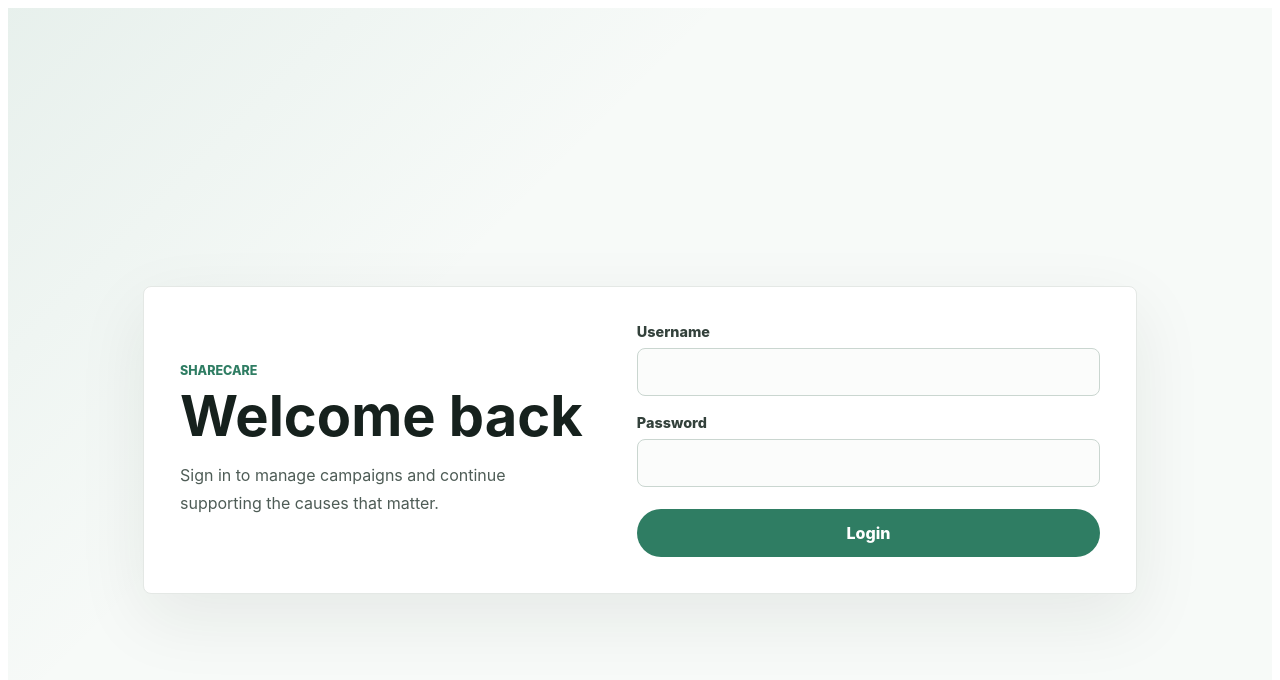
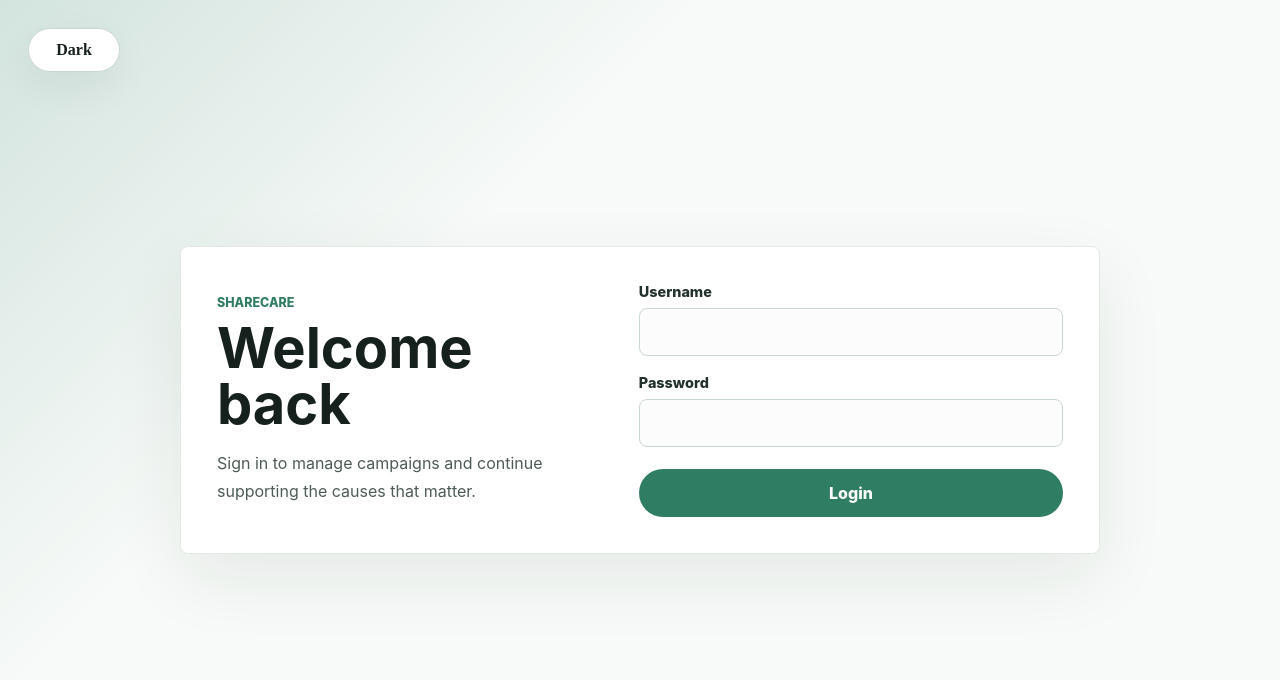
Before and after one commit to Smgit5/sharecare-frontend, an Angular app: page /login in a window 1280 px wide. Shown: the top 680 px of the page. Built offline with nearby package versions, Linux system fonts and the light colour scheme.

Commit message:
Theme toggle added

```diff
--- a/src/app/app.css
+++ b/src/app/app.css
@@ -0,0 +1,36 @@
+.theme-toggle {
+  position: fixed;
+  top: 28px;
+  left: 28px;
+  z-index: 20;
+  min-width: 92px;
+  min-height: 44px;
+  padding: 0 18px;
+  border: 1px solid var(--border-strong);
+  border-radius: 999px;
+  color: var(--text);
+  background: var(--surface);
+  box-shadow: var(--shadow-soft);
+  cursor: pointer;
+  font: inherit;
+  font-weight: 800;
+}
+
+.theme-toggle:hover {
+  background: var(--surface-muted);
+}
+
+.theme-toggle:focus-visible {
+  outline: 3px solid var(--focus-ring);
+  outline-offset: 4px;
+}
+
+@media (max-width: 720px) {
+  .theme-toggle {
+    top: 12px;
+    left: 12px;
+    min-width: 78px;
+    min-height: 40px;
+    padding: 0 14px;
+  }
+}
--- a/src/app/app.html
+++ b/src/app/app.html
@@ -1 +1,13 @@
+<button
+  class="theme-toggle"
+  type="button"
+  [attr.aria-pressed]="theme.mode() === 'dark'"
+  (click)="theme.toggle()">
+  @if (theme.mode() === 'dark') {
+    Light
+  } @else {
+    Dark
+  }
+</button>
+
 <router-outlet></router-outlet>
--- a/src/app/app.ts
+++ b/src/app/app.ts
@@ -1,5 +1,6 @@
-import { Component, signal } from '@angular/core';
+import { Component, inject, signal } from '@angular/core';
 import { RouterOutlet } from '@angular/router';
+import { Theme } from './core/services/theme';
 
 @Component({
   selector: 'app-root',
@@ -9,4 +10,5 @@ import { RouterOutlet } from '@angular/router';
 })
 export class App {
   protected readonly title = signal('sharecare-frontend');
+  protected theme = inject(Theme);
 }
--- /dev/null
+++ b/src/app/core/services/theme.ts
@@ -0,0 +1,35 @@
+import { DOCUMENT } from '@angular/common';
+import { effect, inject, Injectable, signal } from '@angular/core';
+
+type ThemeMode = 'light' | 'dark';
+
+@Injectable({
+  providedIn: 'root',
+})
+export class Theme {
+  private document = inject(DOCUMENT);
+  mode = signal<ThemeMode>(this.getInitialMode());
+
+  constructor() {
+    effect(() => {
+      const mode = this.mode();
+
+      this.document.documentElement.dataset['theme'] = mode;
+      localStorage.setItem('theme', mode);
+    });
+  }
+
+  toggle(): void {
+    this.mode.update((mode) => mode === 'dark' ? 'light' : 'dark');
+  }
+
+  private getInitialMode(): ThemeMode {
+    const storedTheme = localStorage.getItem('theme');
+
+    if (storedTheme === 'dark' || storedTheme === 'light') {
+      return storedTheme;
+    }
+
+    return window.matchMedia('(prefers-color-scheme: dark)').matches ? 'dark' : 'light';
+  }
+}
--- a/src/app/features/auth/login/login.css
+++ b/src/app/features/auth/login/login.css
@@ -3,10 +3,10 @@
   min-height: 100vh;
   place-items: center;
   padding: 32px;
-  color: #16211d;
+  color: var(--text);
   background:
-    linear-gradient(135deg, rgba(47, 125, 99, 0.08), transparent 34%),
-    #f7faf8;
+    linear-gradient(135deg, var(--placeholder-wash), transparent 34%),
+    var(--app-bg);
   font-family:
     Inter, ui-sans-serif, system-ui, -apple-system, BlinkMacSystemFont, "Segoe UI",
     sans-serif;
@@ -19,15 +19,15 @@
   gap: 40px;
   align-items: center;
   padding: 36px;
-  border: 1px solid #e4e8e5;
+  border: 1px solid var(--border);
   border-radius: 8px;
-  background: #ffffff;
-  box-shadow: 0 24px 70px rgba(22, 33, 29, 0.08);
+  background: var(--surface);
+  box-shadow: var(--shadow-strong);
 }
 
 .eyebrow {
   margin: 0 0 10px;
-  color: #2f7d63;
+  color: var(--brand);
   font-size: 0.78rem;
   font-weight: 800;
   letter-spacing: 0;
@@ -44,7 +44,7 @@ h1 {
 .login-copy p:last-child {
   max-width: 360px;
   margin: 18px 0 0;
-  color: #4e5c56;
+  color: var(--muted-strong);
   font-size: 1rem;
   line-height: 1.7;
 }
@@ -60,7 +60,7 @@ h1 {
 }
 
 label {
-  color: #33413b;
+  color: var(--text-soft);
   font-size: 0.9rem;
   font-weight: 800;
 }
@@ -70,16 +70,16 @@ input {
   min-height: 48px;
   box-sizing: border-box;
   padding: 0 14px;
-  border: 1px solid #cad6d0;
+  border: 1px solid var(--border-strong);
   border-radius: 8px;
-  color: #16211d;
-  background: #fbfcfb;
+  color: var(--text);
+  background: var(--surface-muted);
   font: inherit;
 }
 
 input:focus {
-  border-color: #2f7d63;
-  outline: 3px solid rgba(47, 125, 99, 0.16);
+  border-color: var(--brand);
+  outline: 3px solid var(--focus-ring-soft);
 }
 
 button {
@@ -87,19 +87,19 @@ button {
   margin-top: 4px;
   border: 0;
   border-radius: 999px;
-  color: #ffffff;
-  background: #2f7d63;
+  color: var(--on-brand);
+  background: var(--brand);
   cursor: pointer;
   font: inherit;
   font-weight: 800;
 }
 
 button:hover {
-  background: #276a54;
+  background: var(--brand-strong);
 }
 
 button:focus-visible {
-  outline: 3px solid rgba(47, 125, 99, 0.28);
+  outline: 3px solid var(--focus-ring);
   outline-offset: 4px;
 }
 
--- a/src/app/features/campaign/details/details.css
+++ b/src/app/features/campaign/details/details.css
@@ -1,7 +1,7 @@
 .campaign-details {
   width: min(920px, calc(100% - 32px));
   margin: 48px auto;
-  color: #16211d;
+  color: var(--text);
   font-family:
     Inter, ui-sans-serif, system-ui, -apple-system, BlinkMacSystemFont, "Segoe UI",
     sans-serif;
@@ -13,14 +13,14 @@
   gap: 24px;
   align-items: flex-start;
   padding-bottom: 28px;
-  border-bottom: 1px solid #e4e8e5;
+  border-bottom: 1px solid var(--border);
 }
 
 .eyebrow,
 .label {
   display: block;
   margin: 0 0 8px;
-  color: #66736d;
+  color: var(--muted);
   font-size: 0.78rem;
   font-weight: 700;
   letter-spacing: 0;
@@ -38,7 +38,7 @@ h1 {
 .description {
   max-width: 680px;
   margin: 18px 0 0;
-  color: #4e5c56;
+  color: var(--muted-strong);
   font-size: 1.05rem;
   line-height: 1.7;
 }
@@ -46,10 +46,10 @@ h1 {
 .status {
   flex: 0 0 auto;
   padding: 8px 12px;
-  border: 1px solid #cad6d0;
+  border: 1px solid var(--border-strong);
   border-radius: 999px;
-  color: #255747;
-  background: #f4faf7;
+  color: var(--brand-text);
+  background: var(--surface-tint);
   font-size: 0.85rem;
   font-weight: 700;
 }
@@ -64,20 +64,20 @@ h1 {
   aspect-ratio: 16 / 7;
   place-items: center;
   overflow: hidden;
-  border: 1px solid #e4e8e5;
+  border: 1px solid var(--border);
   border-radius: 8px;
   background:
-    linear-gradient(135deg, rgba(47, 125, 99, 0.18), transparent 45%),
-    linear-gradient(315deg, rgba(37, 87, 71, 0.12), transparent 48%),
-    #f4faf7;
+    linear-gradient(135deg, var(--placeholder-wash), transparent 45%),
+    linear-gradient(315deg, var(--placeholder-wash-strong), transparent 48%),
+    var(--surface-tint);
 }
 
 .campaign-image span {
   padding: 10px 14px;
-  border: 1px solid #cad6d0;
+  border: 1px solid var(--border-strong);
   border-radius: 999px;
-  color: #255747;
-  background: rgba(255, 255, 255, 0.78);
+  color: var(--brand-text);
+  background: var(--placeholder-label-bg);
   font-size: 0.85rem;
   font-weight: 800;
 }
@@ -85,10 +85,10 @@ h1 {
 .funding-panel {
   margin: 28px 0;
   padding: 24px;
-  border: 1px solid #e4e8e5;
+  border: 1px solid var(--border);
   border-radius: 8px;
-  background: #ffffff;
-  box-shadow: 0 14px 40px rgba(22, 33, 29, 0.06);
+  background: var(--surface);
+  box-shadow: var(--shadow-soft);
 }
 
 .funding-summary {
@@ -109,7 +109,7 @@ h1 {
   grid-template-columns: minmax(0, 1fr) auto;
   gap: 16px;
   align-items: center;
-  color: #255747;
+  color: var(--brand-text);
   font-weight: 800;
 }
 
@@ -119,21 +119,21 @@ progress {
   overflow: hidden;
   border: 0;
   border-radius: 999px;
-  background: #e8eeeb;
+  background: var(--progress-track);
 }
 
 progress::-webkit-progress-bar {
-  background: #e8eeeb;
+  background: var(--progress-track);
 }
 
 progress::-webkit-progress-value {
   border-radius: 999px;
-  background: #2f7d63;
+  background: var(--brand);
 }
 
 progress::-moz-progress-bar {
   border-radius: 999px;
-  background: #2f7d63;
+  background: var(--brand);
 }
 
 .details-grid {
@@ -145,14 +145,14 @@ progress::-moz-progress-bar {
 article {
   min-height: 120px;
   padding: 20px;
-  border: 1px solid #e4e8e5;
+  border: 1px solid var(--border);
   border-radius: 8px;
-  background: #fbfcfb;
+  background: var(--surface-muted);
 }
 
 article p {
   margin: 0;
-  color: #23312c;
+  color: var(--text-soft);
   font-size: 1rem;
   line-height: 1.5;
 }
@@ -160,13 +160,13 @@ article p {
 article small {
   display: block;
   margin-top: 8px;
-  color: #66736d;
+  color: var(--muted);
   line-height: 1.5;
 }
 
 .loading {
   margin: 0;
-  color: #66736d;
+  color: var(--muted);
   font-size: 1rem;
 }
 
@@ -180,20 +180,20 @@ article small {
   padding: 0 22px;
   border: 0;
   border-radius: 999px;
-  color: #ffffff;
-  background: #2f7d63;
-  box-shadow: 0 14px 34px rgba(47, 125, 99, 0.28);
+  color: var(--on-brand);
+  background: var(--brand);
+  box-shadow: var(--shadow-soft);
   cursor: pointer;
   font: inherit;
   font-weight: 800;
 }
 
 .donate-button:hover {
-  background: #276a54;
+  background: var(--brand-strong);
 }
 
 .donate-button:focus-visible {
-  outline: 3px solid rgba(47, 125, 99, 0.28);
+  outline: 3px solid var(--focus-ring);
   outline-offset: 4px;
 }
 
--- a/src/app/features/campaign/list/list.css
+++ b/src/app/features/campaign/list/list.css
@@ -1,7 +1,7 @@
 .campaign-list {
   width: min(1120px, calc(100% - 32px));
   margin: 48px auto;
-  color: #16211d;
+  color: var(--text);
   font-family:
     Inter, ui-sans-serif, system-ui, -apple-system, BlinkMacSystemFont, "Segoe UI",
     sans-serif;
@@ -13,14 +13,14 @@
   gap: 24px;
   align-items: flex-end;
   padding-bottom: 24px;
-  border-bottom: 1px solid #e4e8e5;
+  border-bottom: 1px solid var(--border);
 }
 
 .eyebrow,
 .label {
   display: block;
   margin: 0 0 8px;
-  color: #66736d;
+  color: var(--muted);
   font-size: 0.78rem;
   font-weight: 700;
   letter-spacing: 0;
@@ -37,7 +37,7 @@ h1 {
 .result-count,
 .state-message {
   margin: 0;
-  color: #66736d;
+  color: var(--muted);
 }
 
 .state-message {
@@ -56,10 +56,10 @@ h1 {
   min-height: 360px;
   flex-direction: column;
   padding: 22px;
-  border: 1px solid #e4e8e5;
+  border: 1px solid var(--border);
   border-radius: 8px;
-  background: #ffffff;
-  box-shadow: 0 14px 40px rgba(22, 33, 29, 0.06);
+  background: var(--surface);
+  box-shadow: var(--shadow-soft);
 }
 
 .card-header {
@@ -73,7 +73,7 @@ h1 {
 .category,
 .status {
   min-width: 0;
-  color: #255747;
+  color: var(--brand-text);
   font-size: 0.78rem;
   font-weight: 800;
 }
@@ -87,14 +87,14 @@ h1 {
 .status {
   flex: 0 0 auto;
   padding: 6px 10px;
-  border: 1px solid #cad6d0;
+  border: 1px solid var(--border-strong);
   border-radius: 999px;
-  background: #f4faf7;
+  background: var(--surface-tint);
 }
 
 h2 {
   margin: 0;
-  color: #16211d;
+  color: var(--text);
   font-size: 1.35rem;
   line-height: 1.2;
 }
@@ -104,7 +104,7 @@ h2 {
   min-height: 4.8em;
   margin: 12px 0 20px;
   overflow: hidden;
-  color: #4e5c56;
+  color: var(--muted-strong);
   line-height: 1.6;
   -webkit-box-orient: vertical;
   -webkit-line-clamp: 3;
@@ -129,7 +129,7 @@ h2 {
   gap: 12px;
   align-items: center;
   margin: 18px 0;
-  color: #255747;
+  color: var(--brand-text);
   font-weight: 800;
 }
 
@@ -139,21 +139,21 @@ progress {
   overflow: hidden;
   border: 0;
   border-radius: 999px;
-  background: #e8eeeb;
+  background: var(--progress-track);
 }
 
 progress::-webkit-progress-bar {
-  background: #e8eeeb;
+  background: var(--progress-track);
 }
 
 progress::-webkit-progress-value {
   border-radius: 999px;
-  background: #2f7d63;
+  background: var(--brand);
 }
 
 progress::-moz-progress-bar {
   border-radius: 999px;
-  background: #2f7d63;
+  background: var(--brand);
 }
 
 button {
@@ -161,15 +161,15 @@ button {
   padding: 0 18px;
   border: 0;
   border-radius: 999px;
-  color: #ffffff;
-  background: #2f7d63;
+  color: var(--on-brand);
+  background: var(--brand);
   cursor: pointer;
   font: inherit;
   font-weight: 800;
 }
 
 button:hover:not(:disabled) {
-  background: #276a54;
+  background: var(--brand-strong);
 }
 
 button:disabled {
@@ -178,7 +178,7 @@ button:disabled {
 }
 
 button:focus-visible {
-  outline: 3px solid rgba(47, 125, 99, 0.28);
+  outline: 3px solid var(--focus-ring);
   outline-offset: 4px;
 }
 
@@ -187,19 +187,19 @@ button:focus-visible {
   justify-content: center;
   gap: 14px;
   align-items: center;
-  color: #4e5c56;
+  color: var(--muted-strong);
   font-weight: 700;
 }
 
 .pagination button {
   min-width: 112px;
-  color: #255747;
-  border: 1px solid #cad6d0;
-  background: #ffffff;
+  color: var(--brand-text);
+  border: 1px solid var(--border-strong);
+  background: var(--surface);
 }
 
 .pagination button:hover:not(:disabled) {
-  background: #f4faf7;
+  background: var(--surface-tint);
 }
 
 @media (max-width: 900px) {
--- a/src/styles.css
+++ b/src/styles.css
@@ -1 +1,63 @@
-/* You can add global styles to this file, and also import other style files */
+:root {
+  color-scheme: light;
+  --app-bg: #f7faf8;
+  --app-bg-soft: #ffffff;
+  --text: #16211d;
+  --text-soft: #23312c;
+  --muted: #66736d;
+  --muted-strong: #4e5c56;
+  --brand: #2f7d63;
+  --brand-strong: #276a54;
+  --brand-text: #255747;
+  --surface: #ffffff;
+  --surface-muted: #fbfcfb;
+  --surface-tint: #f4faf7;
+  --border: #e4e8e5;
+  --border-strong: #cad6d0;
+  --progress-track: #e8eeeb;
+  --on-brand: #ffffff;
+  --shadow-soft: 0 14px 40px rgba(22, 33, 29, 0.06);
+  --shadow-strong: 0 24px 70px rgba(22, 33, 29, 0.08);
+  --focus-ring: rgba(47, 125, 99, 0.28);
+  --focus-ring-soft: rgba(47, 125, 99, 0.16);
+  --placeholder-wash: rgba(47, 125, 99, 0.18);
+  --placeholder-wash-strong: rgba(37, 87, 71, 0.12);
+  --placeholder-label-bg: rgba(255, 255, 255, 0.78);
+}
+
+:root[data-theme="dark"] {
+  color-scheme: dark;
+  --app-bg: #101512;
+  --app-bg-soft: #151c18;
+  --text: #edf5f0;
+  --text-soft: #d6e1dc;
+  --muted: #9aa9a2;
+  --muted-strong: #bdcac4;
+  --brand: #66c49f;
+  --brand-strong: #7bd8b2;
+  --brand-text: #b8f1d8;
+  --surface: #18211d;
+  --surface-muted: #131a17;
+  --surface-tint: #1d2a25;
+  --border: #2a3832;
+  --border-strong: #3d5149;
+  --progress-track: #2a3832;
+  --on-brand: #07110d;
+  --shadow-soft: 0 14px 40px rgba(0, 0, 0, 0.28);
+  --shadow-strong: 0 24px 70px rgba(0, 0, 0, 0.34);
+  --focus-ring: rgba(102, 196, 159, 0.32);
+  --focus-ring-soft: rgba(102, 196, 159, 0.18);
+  --placeholder-wash: rgba(102, 196, 159, 0.16);
+  --placeholder-wash-strong: rgba(184, 241, 216, 0.08);
+  --placeholder-label-bg: rgba(24, 33, 29, 0.82);
+}
+
+* {
+  box-sizing: border-box;
+}
+
+body {
+  margin: 0;
+  color: var(--text);
+  background: var(--app-bg);
+}
```
